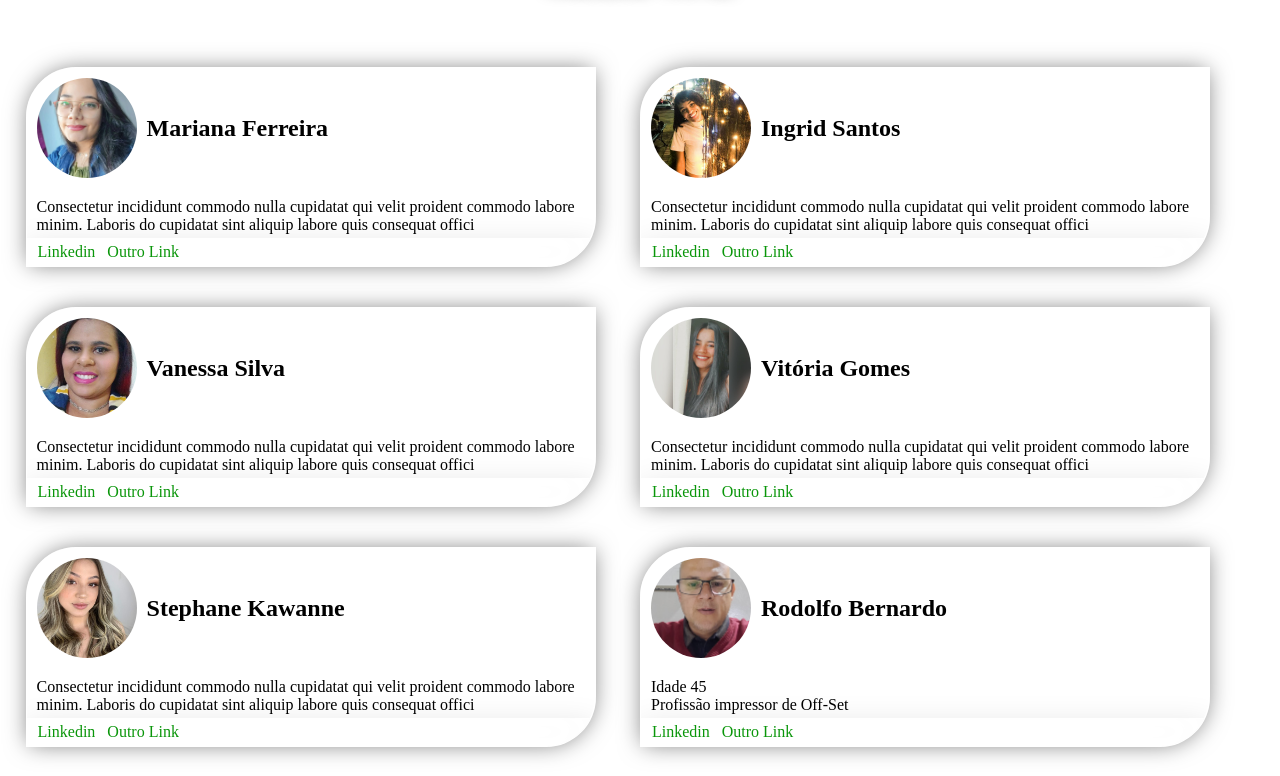
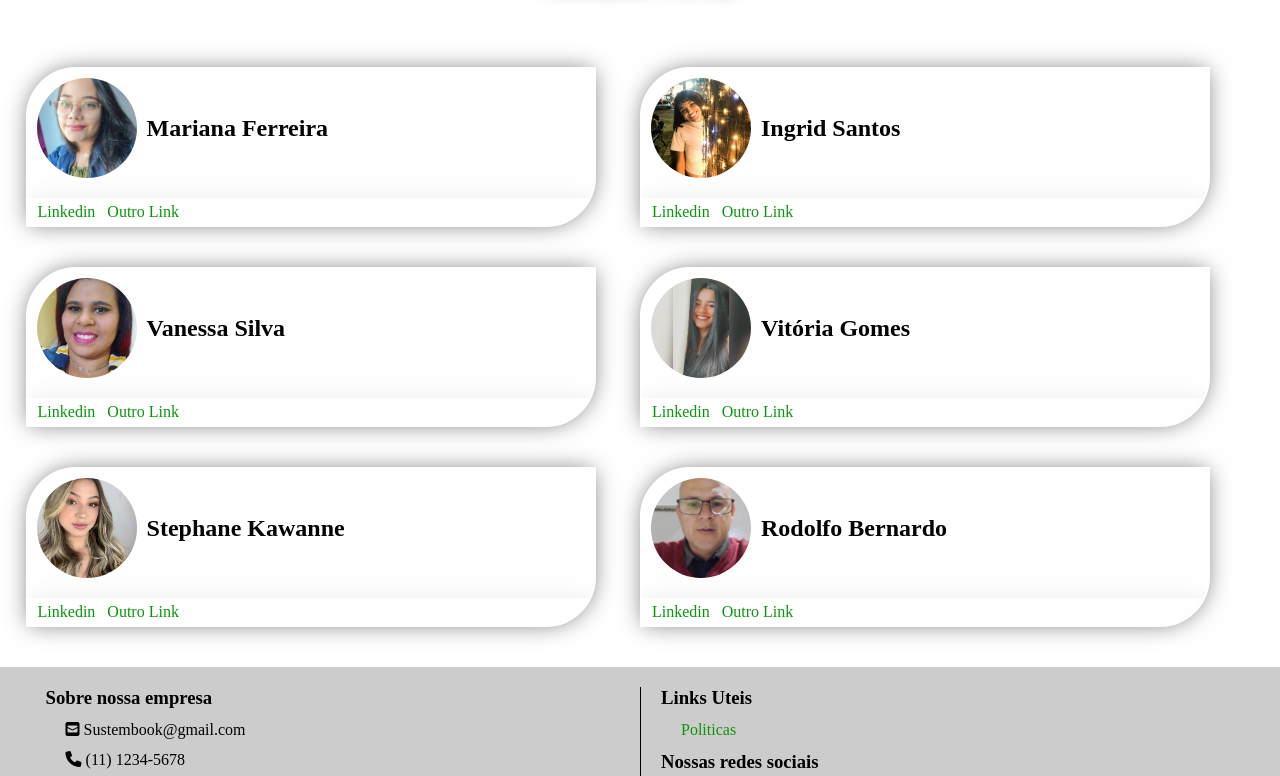
Before and after one commit to AwesomeWolf22/Sustembook, a plain HTML site: page index.html in a window 1280 px wide. Shown: the part 2502-3278 px from the top of the page. Drawn offline with Linux system fonts and the light colour scheme.

Commit message:
Removido texto em sobre nós

```diff
--- a/css/style.css
+++ b/css/style.css
@@ -362,7 +362,7 @@ section.sobre .pessoas-wraper.flex {
 }
 
 section.sobre .pessoa {
-    width: 570px; height: 200px;
+    width: 570px; height: 160px;
     border-radius: 50px 0 50px 0;
     position: relative;
     overflow: hidden;
@@ -386,13 +386,6 @@ section.sobre .pessoa .img {
 
 section.sobre .pessoa .header {
     align-items: center;
-    padding: 10px;
-}
-
-section.sobre .pessoa .info {
-    padding-top: 10px;
-    overflow: hidden;
-    font-family: 'Roboto' sans-serif;
     padding: 10px;
 }
 
--- a/index.html
+++ b/index.html
@@ -264,12 +264,6 @@
 
                         </div><!--header-->
 
-                        <div class="info">
-
-                            <p>Consectetur incididunt commodo nulla cupidatat qui velit proident commodo labore minim. Laboris do cupidatat sint aliquip labore quis consequat offici</p>
-
-                        </div><!--info-->
-
                         <div class="links">
 
                             <a href="#">Linkedin</a>
@@ -289,12 +283,6 @@
 
                         </div><!--header-->
 
-                        <div class="info">
-
-                            <p>Consectetur incididunt commodo nulla cupidatat qui velit proident commodo labore minim. Laboris do cupidatat sint aliquip labore quis consequat offici</p>
-
-                        </div><!--info-->
-
                         <div class="links">
 
                             <a href="#">Linkedin</a>
@@ -313,12 +301,6 @@
                             <h2>Stephane Kawanne</h2>
 
                         </div><!--header-->
-
-                        <div class="info">
-
-                            <p>Consectetur incididunt commodo nulla cupidatat qui velit proident commodo labore minim. Laboris do cupidatat sint aliquip labore quis consequat offici</p>
-
-                        </div><!--info-->
 
                         <div class="links">
 
@@ -343,12 +325,6 @@
 
                         </div><!--header-->
 
-                        <div class="info">
-
-                            <p>Consectetur incididunt commodo nulla cupidatat qui velit proident commodo labore minim. Laboris do cupidatat sint aliquip labore quis consequat offici</p>
-
-                        </div><!--info-->
-
                         <div class="links">
 
                             <a href="#">Linkedin</a>
@@ -368,12 +344,6 @@
 
                         </div><!--header-->
 
-                        <div class="info">
-
-                            <p>Consectetur incididunt commodo nulla cupidatat qui velit proident commodo labore minim. Laboris do cupidatat sint aliquip labore quis consequat offici</p>
-
-                        </div><!--info-->
-
                         <div class="links">
 
                             <a href="#">Linkedin</a>
@@ -392,13 +362,6 @@
                             <h2>Rodolfo Bernardo</h2>
 
                         </div><!--header-->
-
-                        <div class="info">
-
-                            <p>Idade 45<br>
-                                Profissão  impressor de Off-Set</p>
-
-                        </div><!--info-->
 
                         <div class="links">
 
```
